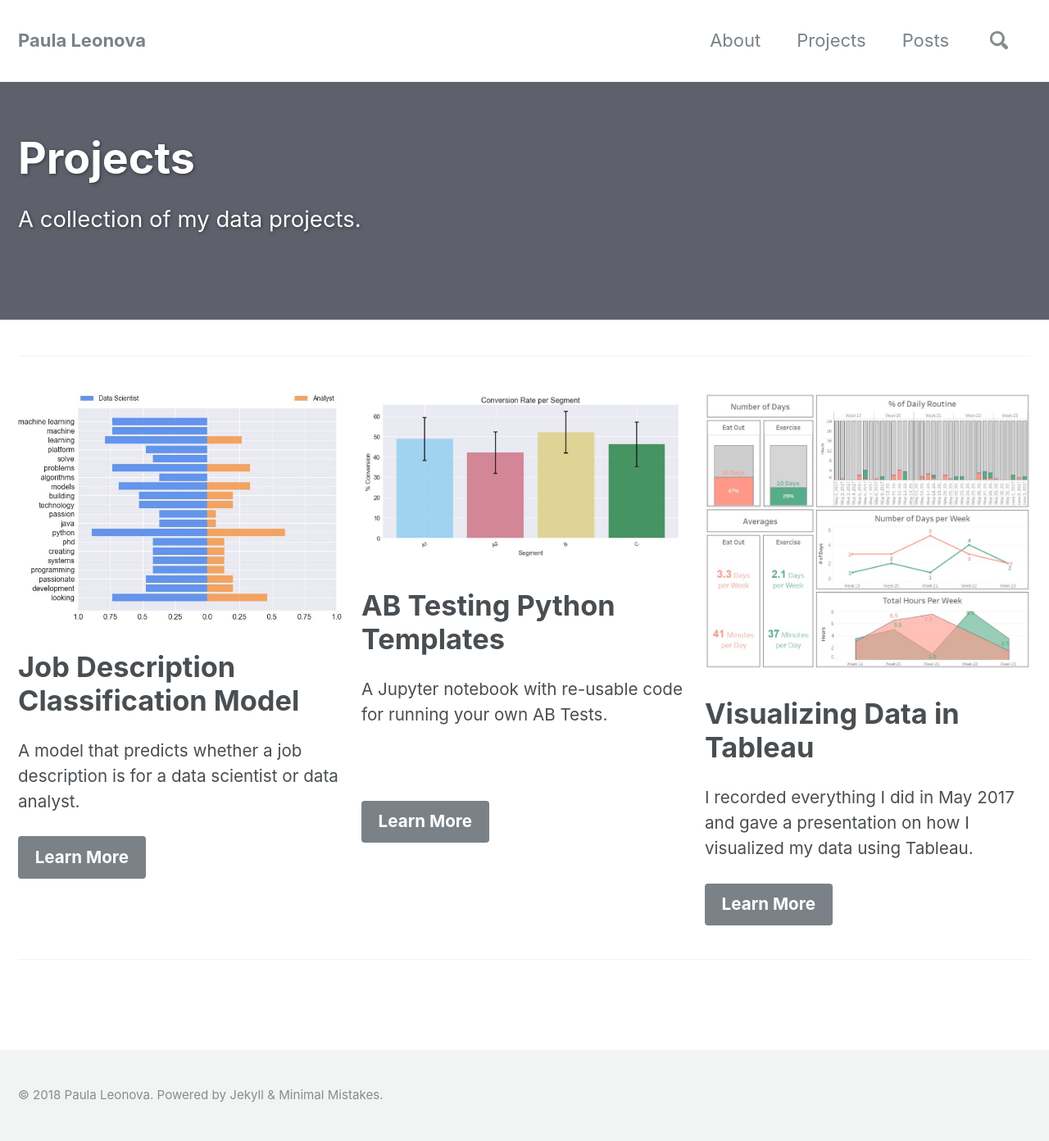
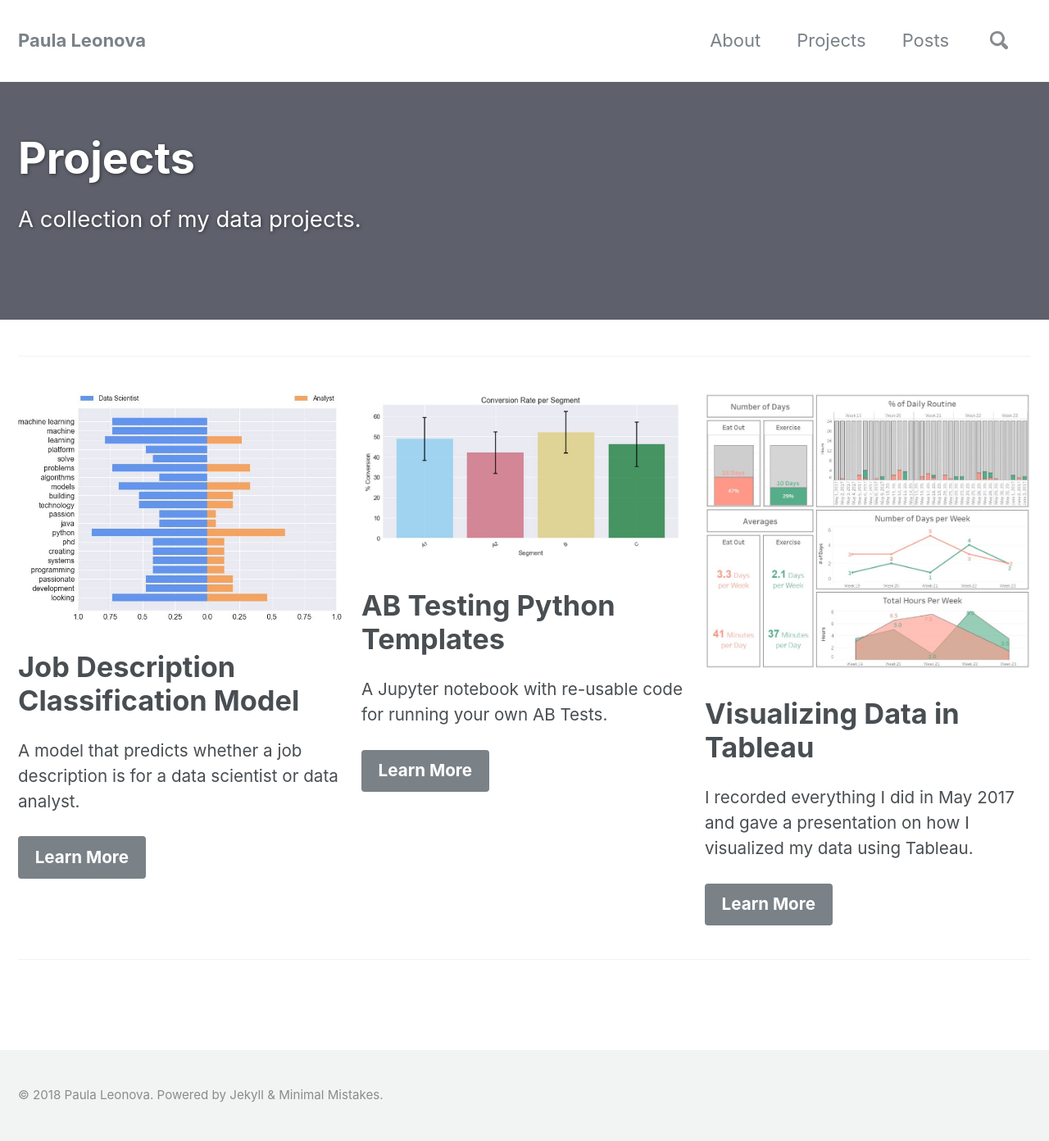
Before and after one commit to pleonova/pleonova.github.io, a Jekyll site: the page built from _pages/projects.md, in a window 1280 px wide. Shown: the whole page at 82% size. Built offline with Jekyll 4.4.1, drawn with Linux system fonts in a browser that asks for light colours; nearby versions of some CDN libraries.

Commit message:
Add single line break

```diff
--- a/_pages/projects.md
+++ b/_pages/projects.md
@@ -20,7 +20,7 @@ feature_row:
   - image_path: /images/display-ab-testing.JPG
     alt: "AB Testing"
     title: "AB Testing Python Templates"
-    excerpt: "A Jupyter notebook with re-usable code for running your own AB Tests.<br /><br /><br />"
+    excerpt: "A Jupyter notebook with re-usable code for running your own AB Tests.<br />"
     url: "https://github.com/pleonova/ab-testing"
     btn_class: "btn--primary"
     btn_label: "Learn More"
```
Also changed, not shown: images/display-ab-testing-2.jpg (added).
